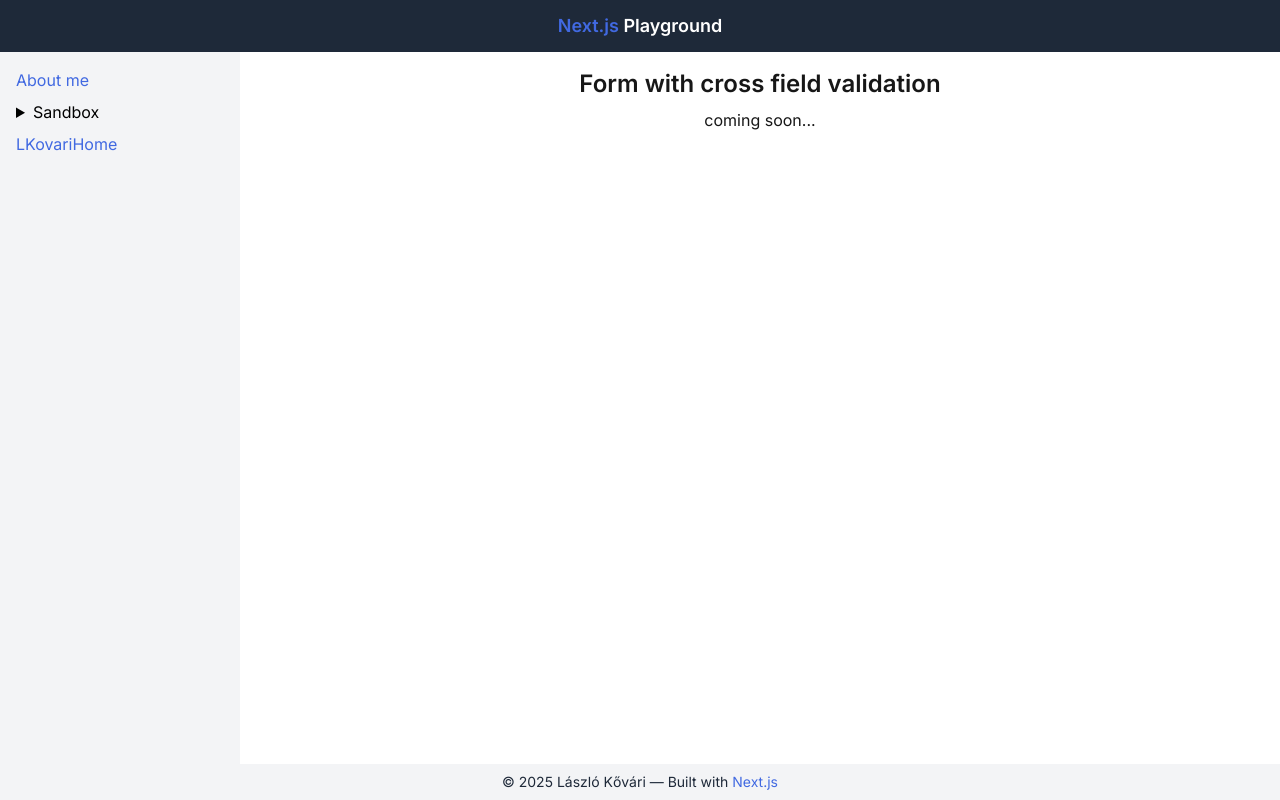
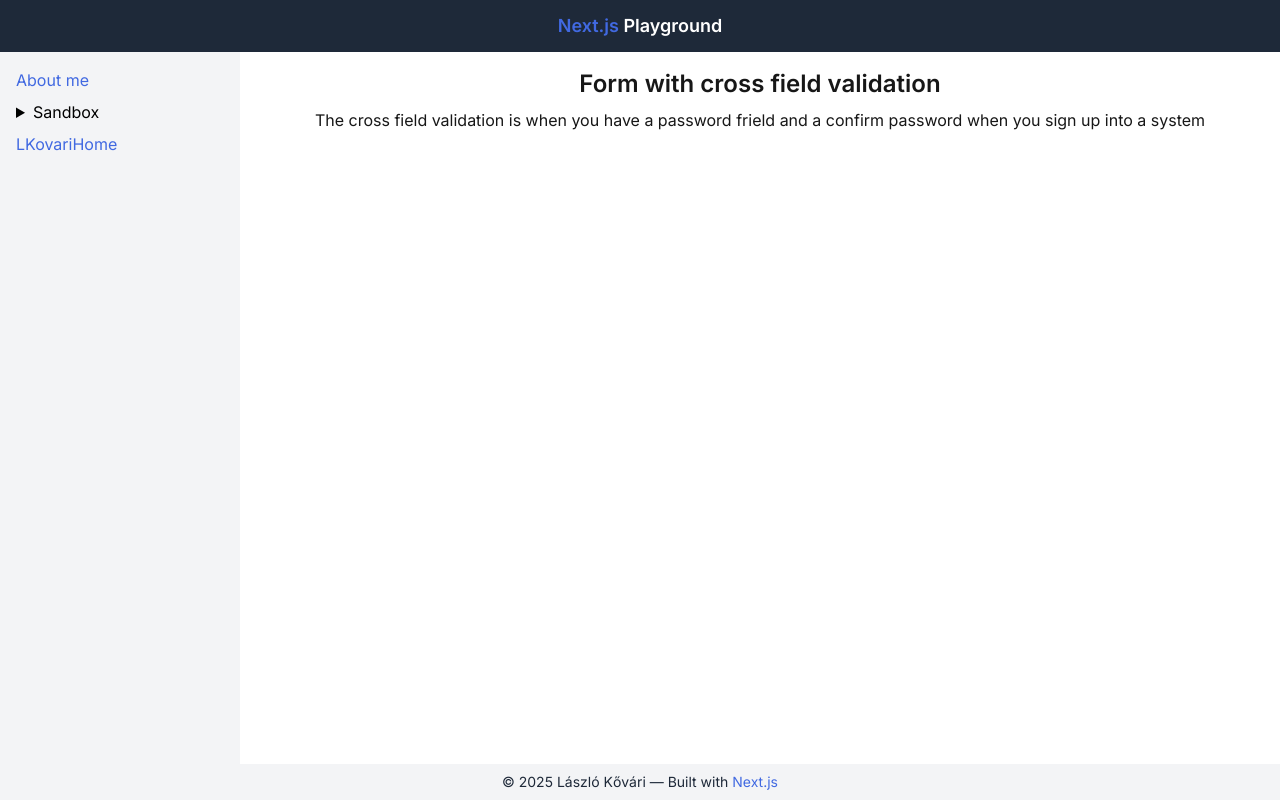
Before and after one commit to lkovari/nextjs-react-seed, a Next.js app in the folder apps/main-app/: page /sandbox/cross-field in a window 1280 px wide. Built offline with nearby package versions, Linux system fonts and the light colour scheme.

Commit message:
details about cross field validation

```diff
--- a/apps/main-app/src/app/sandbox/cross-field/page.tsx
+++ b/apps/main-app/src/app/sandbox/cross-field/page.tsx
@@ -2,7 +2,7 @@ export default function CrossFieldPage() {
   return (
     <>
       <h2 className="text-2xl font-semibold mb-2 text-center">Form with cross field validation</h2>
-      <p className="text-center">coming soon...</p>
+      <p className="text-center">The cross field validation is when you have a password frield and a confirm password when you sign up into a system</p>
     </>
   );
 }
```
